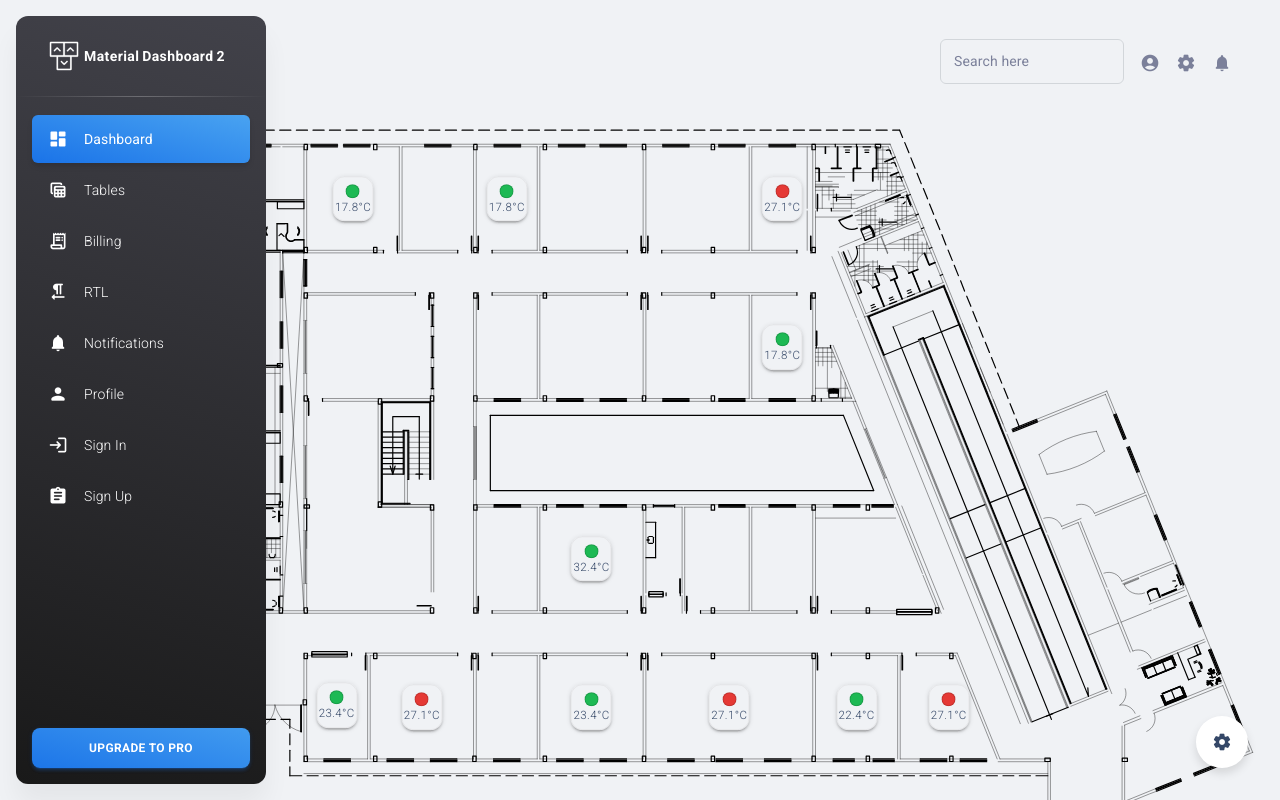
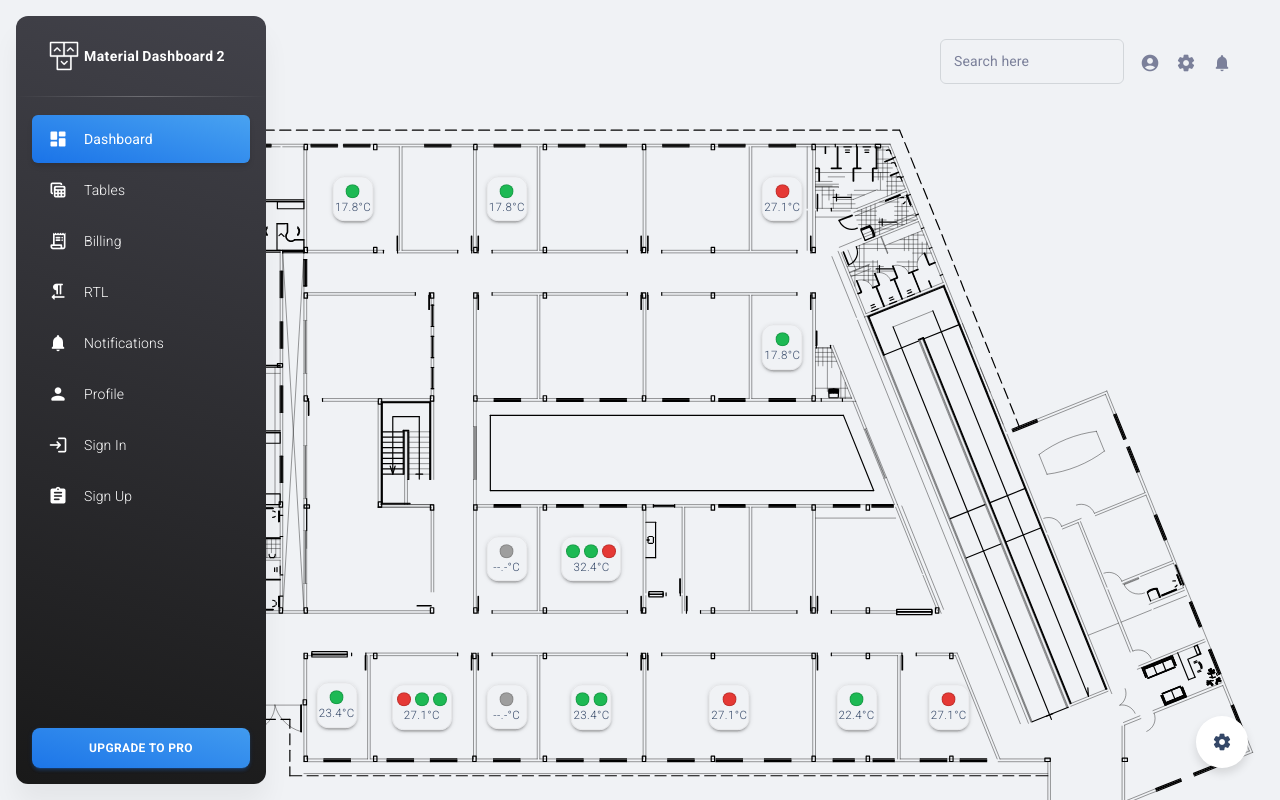
Before and after one commit to lennedy/superAr, a React (Create React App) app in the folder frontend/: page /dashboard in a window 1280 px wide. Built offline with nearby package versions, Linux system fonts and the light colour scheme.

Commit message:
Desenvolvimento de funcionalidade
Exibição de 3 estados no dashboard.

```diff
--- a/frontend/src/layouts/dashboard/components/PlantaArCondicionado/index.js
+++ b/frontend/src/layouts/dashboard/components/PlantaArCondicionado/index.js
@@ -56,7 +56,10 @@ function bboxCenter(el) {
 }
 
 function Badge({ id, acState, tempC, left, top, onClick }) {
-  const cfg = AC_COLORS[acState] ?? AC_COLORS.unmanaged;
+  let cfg = [];
+  for (const state of acState) {
+    cfg.push(AC_COLORS[state] ?? AC_COLORS.unmanaged);
+  }
 
   return (
     <MDBox
@@ -83,8 +86,19 @@ function Badge({ id, acState, tempC, left, top, onClick }) {
         userSelect: "none",
 
         // ✅ Em xs vira "só bolinha"; em sm+ mantém o badge completo
-        width: { xs: "clamp(14px, 2.4vw, 18px)", sm: "clamp(28px, 3.2vw, 44px)" },
-        height: { xs: "clamp(14px, 2.4vw, 18px)", sm: "auto" },
+        width: {
+          xs: "clamp(14px, 2.4vw, 18px)",
+          sm: acState.length == 3 ? "clamp(28px, 4.8vw, 60px)" : "clamp(28px, 3.2vw, 44px)",
+        },
+        height: {
+          xs:
+            acState.length === 3
+              ? "clamp(22px, 12vw, 40px)"
+              : acState.length === 2
+              ? "clamp(18px, 10vw, 32px)"
+              : "clamp(14px, 8.4vw, 29px)",
+          sm: "auto",
+        },
         borderRadius: { xs: "999px", sm: "12px" },
         px: { xs: 0, sm: "clamp(4px, 0.7vw, 8px)" },
         py: { xs: 0, sm: "clamp(3px, 0.6vw, 7px)" },
@@ -107,14 +121,39 @@ function Badge({ id, acState, tempC, left, top, onClick }) {
     >
       <MDBox
         sx={{
-          // ✅ Em xs a bolinha ocupa o badge todo
-          width: { xs: "100%", sm: "clamp(10px, 1.1vw, 14px)" },
-          height: { xs: "100%", sm: "clamp(10px, 1.1vw, 14px)" },
-          borderRadius: "50%",
-          bgcolor: cfg.dot,
-          border: "1px solid rgba(0,0,0,0.15)",
+          display: "flex",
+          flexDirection: { xs: "column", sm: "row" },
+          alignItems: "center",
+          justifyContent: "center",
+          gap: { xs: 0.25, sm: 0.5 },
+          width: { xs: "100%", sm: "auto" },
+          height: { xs: "100%", sm: "auto" },
         }}
-      />
+      >
+        {Array.from({ length: acState.length }).map((_, idx) => (
+          <MDBox
+            key={`${id}-acdot-${idx}`}
+            sx={{
+              width: { xs: "clamp(10px, 2.0vw, 14px)", sm: "clamp(10px, 1.1vw, 14px)" },
+              height: { xs: "clamp(10px, 2.0vw, 14px)", sm: "clamp(10px, 1.1vw, 14px)" },
+              borderRadius: "50%",
+              bgcolor: cfg[idx].dot,
+              border: "1px solid rgba(0,0,0,0.15)",
+              flexShrink: 0,
+            }}
+          />
+        ))}
+        {/* <MDBox
+          sx={{
+            // ✅ Em xs a bolinha ocupa o badge todo
+            width: { xs: "100%", sm: "clamp(10px, 1.1vw, 14px)" },
+            height: { xs: "100%", sm: "clamp(10px, 1.1vw, 14px)" },
+            borderRadius: "50%",
+            bgcolor: cfg[0].dot,
+            border: "1px solid rgba(0,0,0,0.15)",
+          }}
+        /> */}
+      </MDBox>
 
       {/* ✅ some automaticamente em xs */}
       <MDTypography
--- a/frontend/src/layouts/dashboard/index.js
+++ b/frontend/src/layouts/dashboard/index.js
@@ -49,19 +49,19 @@ function Dashboard() {
       <MDBox py={3}>
         <PlantaArCondicionado
           rooms={{
-            sala01: { acState: "on", tempC: 23.4 },
-            sala02: { acState: "off", tempC: 27.1 },
-            sala03: { acState: "unmanaged", tempC: null },
-            sala04: { acState: "on", tempC: 23.4 },
-            sala05: { acState: "off", tempC: 27.1 },
-            sala06: { acState: "on", tempC: 22.37 },
-            sala07: { acState: "off", tempC: 27.1 },
-            sala08: { acState: "unmanaged", tempC: null },
-            sala09: { acState: "on", tempC: 32.37 },
-            sala17: { acState: "on", tempC: 17.8 },
-            sala18: { acState: "on", tempC: 17.8 },
-            sala20: { acState: "on", tempC: 17.8 },
-            sala23: { acState: "off", tempC: 27.1 },
+            sala01: { acState: ["on"], tempC: 23.4 },
+            sala02: { acState: ["off", "on", "on"], tempC: 27.1 },
+            sala03: { acState: ["unmanaged"], tempC: null },
+            sala04: { acState: ["on", "on"], tempC: 23.4 },
+            sala05: { acState: ["off"], tempC: 27.1 },
+            sala06: { acState: ["on"], tempC: 22.37 },
+            sala07: { acState: ["off"], tempC: 27.1 },
+            sala08: { acState: ["unmanaged"], tempC: null },
+            sala09: { acState: ["on", "on", "off"], tempC: 32.37 },
+            sala17: { acState: ["on"], tempC: 17.8 },
+            sala18: { acState: ["on"], tempC: 17.8 },
+            sala20: { acState: ["on"], tempC: 17.8 },
+            sala23: { acState: ["off"], tempC: 27.1 },
           }}
           onRoomClick={(id, data) => {
             console.log("Sala clicada:", id, data);
```
